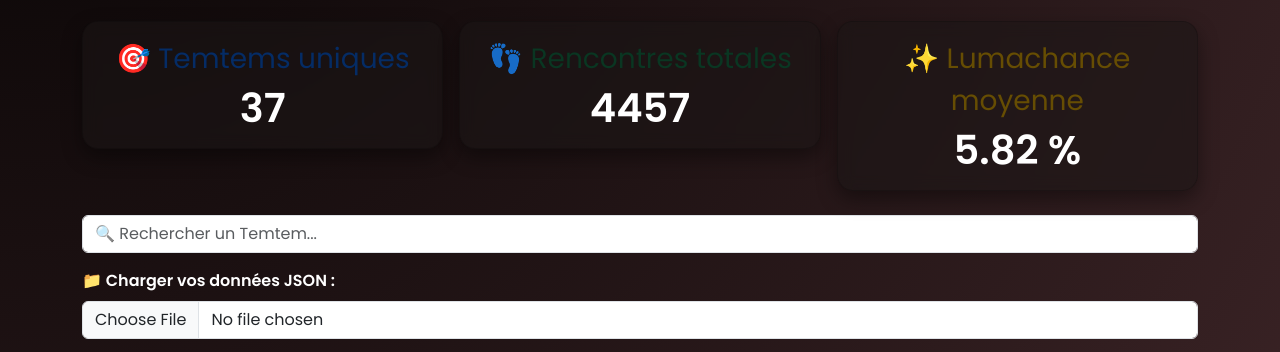
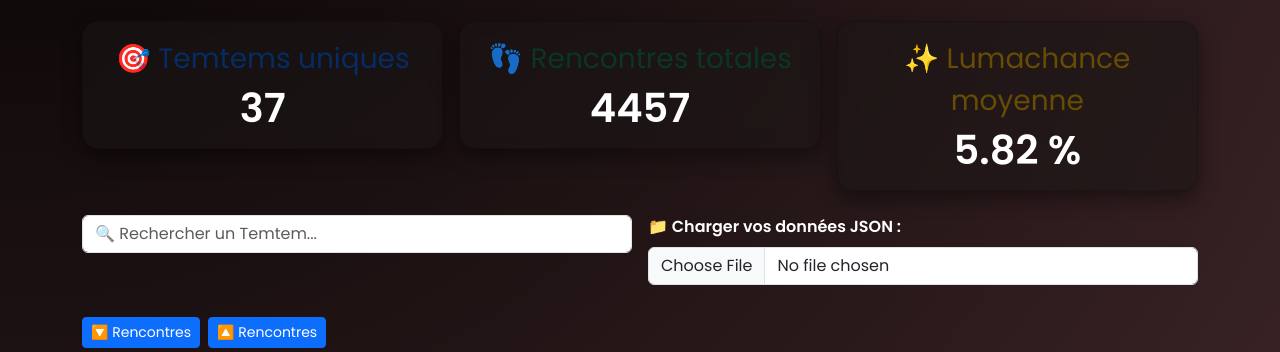
Before and after one commit to Dilraj7/temtem-dashboard, a website: page index.html in a window 1280 px wide. Shown: the part 441-793 px from the top of the page. Drawn offline with nearby package versions, Linux system fonts and the light colour scheme.

Commit message:
Implement code changes to enhance functionality and improve performance

```diff
--- a/index.html
+++ b/index.html
@@ -45,10 +45,11 @@
     </div>
 
     <!-- 🔍 Recherche, tri et upload -->
-    <div class="mb-3">
+    <div class="row g-3 mb-4">
+        <div class="col-md-6 mb-3">
           <input type="text" id="searchInput" class="form-control" placeholder="🔍 Rechercher un Temtem...">
         </div>
-    <div class="mb-3">
+        <div class="col-md-6 mb-3">
           <label for="jsonUpload" class="form-label fw-semibold">📁 Charger vos données JSON :</label>
           <input type="file" class="form-control" id="jsonUpload" accept=".json" />
         </div>
@@ -58,6 +59,7 @@
         </div>
         <div id="noResult" class="alert alert-warning d-none text-center">
           Aucun Temtem ne correspond à votre recherche.
+        </div>
     </div>
 
     <!-- 🃏 Temtems & Donut -->
```
Also changed, not shown: 1 other file. Lines whose indentation alone changed are shown as unchanged.
